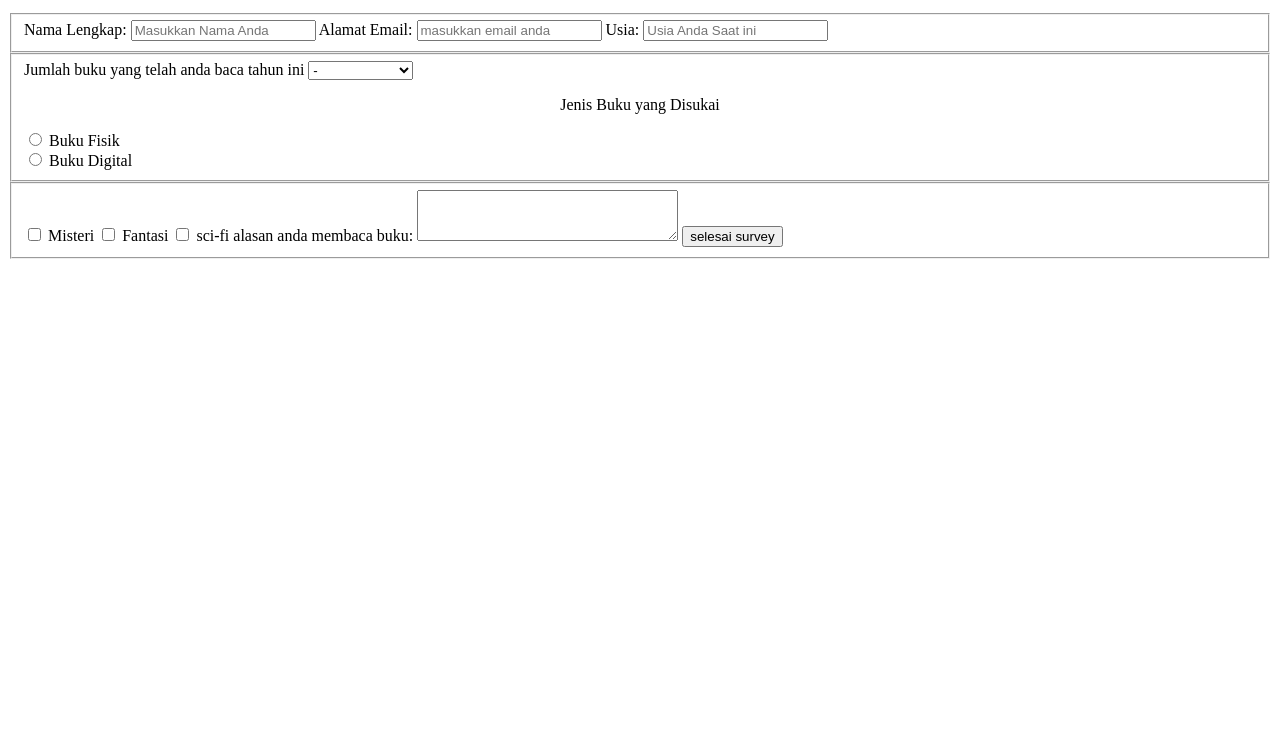
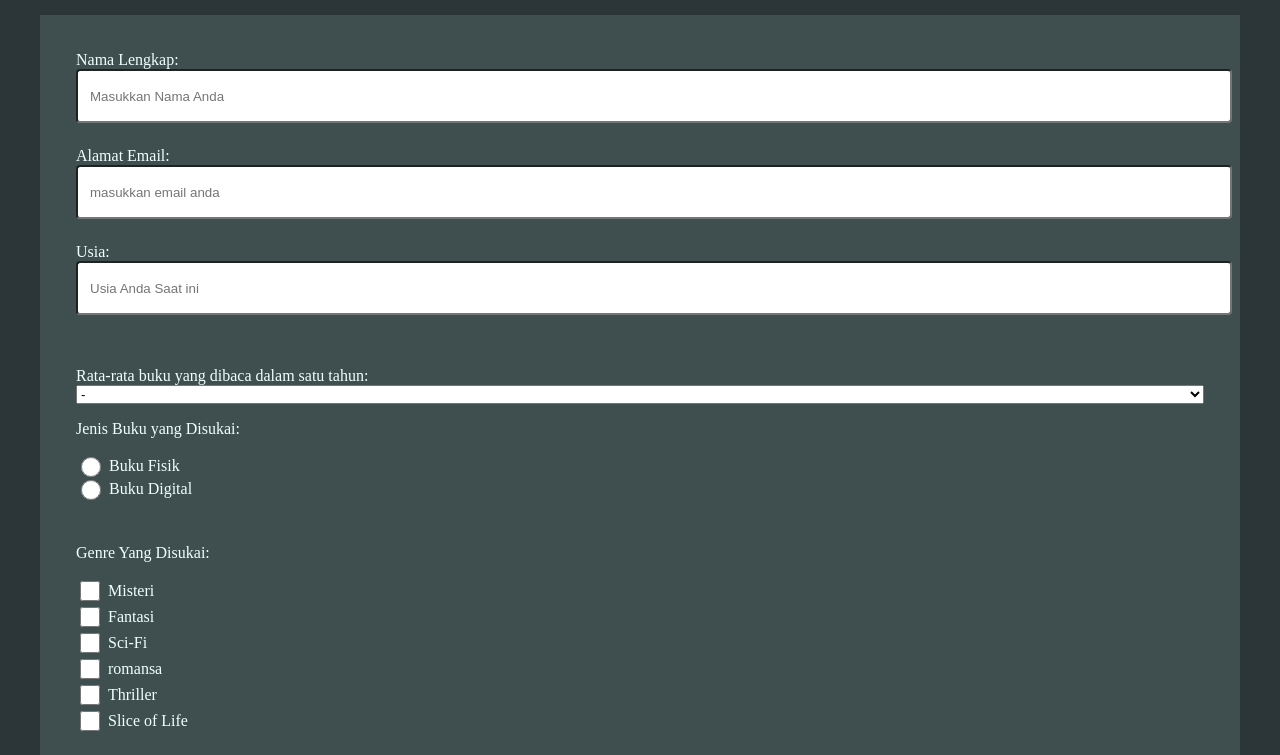
Before and after one commit to Latifly/survey-minat-baca, a plain HTML site: page index.html in a window 1280 px wide. Shown: the part 101-856 px from the top of the page. Before the commit the page ends 800 px from the top, so only its background shows below. Drawn offline with Linux system fonts and the light colour scheme.

Commit message:
mempercantik css

```diff
--- a/index.html
+++ b/index.html
@@ -9,46 +9,130 @@
   </head>
   <body>
     <h1 id="title">Survey Pembaca</h1>
-    <p id="description">Masukan Anda Berarti untuk Kami</p>
+    <p id="description" class="sub-judul">Masukan Anda Berarti untuk Kami</p>
     <form id="survey-form">
-      <fieldset>
+      <div>
         <label for="name" id="name-label">Nama Lengkap:</label>
-        <input type="text" id="name" placeholder="Masukkan Nama Anda" />
+        <input
+          type="text"
+          class="input-data"
+          id="name"
+          placeholder="Masukkan Nama Anda"
+        />
         <label for="email" id="email-label">Alamat Email:</label>
-        <input type="email" id="email" placeholder="masukkan email anda" />
+        <input
+          type="email"
+          class="input-data"
+          id="email"
+          placeholder="masukkan email anda"
+        />
         <label for="number" id="number-label">Usia:</label>
-        <input type="number" id="number" placeholder="Usia Anda Saat ini" />
-      </fieldset>
-      <fieldset>
-        <label for="dropdown">Jumlah buku yang telah anda baca tahun ini</label>
-        <select id="dropdown">
+        <input
+          type="number"
+          class="input-data"
+          id="number"
+          placeholder="Usia Anda Saat ini"
+        />
+      </div>
+      <div>
+        <label for="dropdown"
+          >Rata-rata buku yang dibaca dalam satu tahun:</label
+        >
+        <select class="input-dropdown" id="dropdown">
           <option value="0">-</option>
           <option value="1">Kurang Dari 3</option>
           <option value="2">3 sampai 5</option>
           <option value="3">6 sampai 10</option>
           <option value="4">Lebih dari 10</option>
         </select>
-        <p>Jenis Buku yang Disukai</p>
-        <input type="radio" id="book-type1" name="book-type" value="fisik" />
-        <label for="book-type1">Buku Fisik</label><br />
-        <input type="radio" id="book-type2" name="book-type" value="digital" />
-        <label for="book-type2">Buku Digital</label>
-      </fieldset>
-      <fieldset>
-        <input type="checkbox" id="misteri" value="misteri" />
-        <label for="misteri">Misteri</label>
-        <input type="checkbox" id="misteri" value="fantasi" />
-        <label for="misteri">Fantasi</label>
-        <input type="checkbox" id="misteri" value="scifi" />
-        <label for="misteri">sci-fi</label>
+        <p>Jenis Buku yang Disukai:</p>
+        <label for="book-type1">
+          <input
+            type="radio"
+            class="input-radio"
+            name="book-type"
+            value="fisik"
+          />
+          Buku Fisik
+        </label>
+        <label>
+          <input
+            type="radio"
+            class="input-radio"
+            name="book-type"
+            value="digital"
+          />
+          Buku Digital
+        </label>
+      </div>
 
-        <label
-          >alasan anda membaca buku:
-          <textarea name="alasan" rows="3" cols="30"></textarea>
+      <div class="form-group">
+        <p>Genre Yang Disukai:</p>
+        <label>
+          <input
+            type="checkbox"
+            class="input-checkbox"
+            name="genre"
+            value="misteri"
+          />
+          Misteri
         </label>
-
-        <input type="submit" value="selesai survey" />
-      </fieldset>
+        <label>
+          <input
+            type="checkbox"
+            class="input-checkbox"
+            name="genre"
+            value="fantasi"
+          />
+          Fantasi
+        </label>
+        <label>
+          <input
+            type="checkbox"
+            class="input-checkbox"
+            name="genre"
+            value="scifi"
+          />
+          Sci-Fi
+        </label>
+        <label>
+          <input
+            type="checkbox"
+            class="input-checkbox"
+            name="genre"
+            value="romansa"
+          />
+          romansa
+        </label>
+        <label>
+          <input
+            type="checkbox"
+            class="input-checkbox"
+            name="genre"
+            value="thriller"
+          />
+          Thriller
+        </label>
+        <label>
+          <input
+            type="checkbox"
+            class="input-checkbox"
+            name="genre"
+            value="sol"
+          />
+          Slice of Life
+        </label>
+      </div>
+      <div>
+        <label> alasan anda membaca buku: </label>
+        <textarea
+          class="input-textarea"
+          name="alasan"
+          rows="3"
+          cols="30"
+        ></textarea>
+      </div>
+      <input class="submit-button" type="submit" value="selesai survey" />
     </form>
   </body>
 </html>
--- a/styles.css
+++ b/styles.css
@@ -1,9 +1,36 @@
-h1, p{
+h1{
     text-align: center;
+    margin-bottom: 0;
+}
+
+
+
+body{
+    background-color: #2C3639;
+    color: azure;
+    font-weight: 400;
+    margin: 0;
+}
+
+form{
+    background-color: #3F4E4F;
+    padding: 2rem;
+    margin: 2.5rem;
 }
 
 label{
-    /* display: block; */
+    display: flex;
+    align-items: center;
+}
+
+div{
+    margin: 0 auto 1.25rem auto;
+    padding: 0.25rem;
+}
+
+.sub-judul{
+    text-align: center;
+    margin-top: 0;
 }
 
 .inline{
@@ -11,3 +38,43 @@ label{
     margin: 0 0.5em 0 0;
     vertical-align: middle;
 }
+
+.form-group{
+
+}
+
+.input-checkbox{
+    margin-right: 0.5rem;
+    min-height: 1.25rem;
+    min-width: 1.25rem;
+}
+
+.input-radio{
+    margin-right: .5rem;
+    min-height: 1.25rem;
+    min-width: 1.25rem;
+}
+
+.input-data{
+    display: block;
+    width: 100%;
+    height: 2.375rem;
+    padding: 0.375rem 0.75rem;
+    border-radius: .25rem;
+    margin-bottom: 1.5rem;
+}
+
+.input-textarea{
+    display: block;
+    width: 100%;
+}
+
+.input-dropdown{
+    display: block;
+    width: 100%;
+}
+
+.submit-button{
+    width: 100%;
+    height: 2rem;
+}
```
